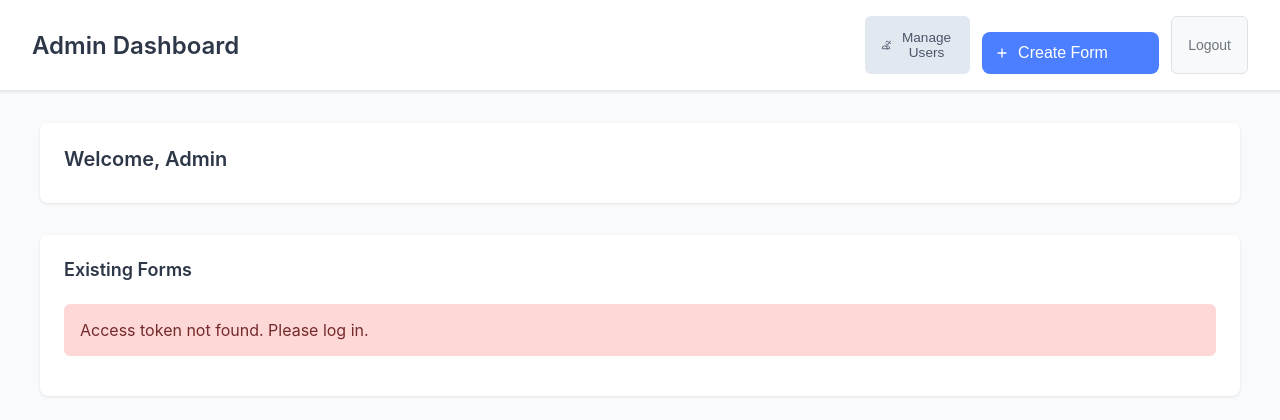
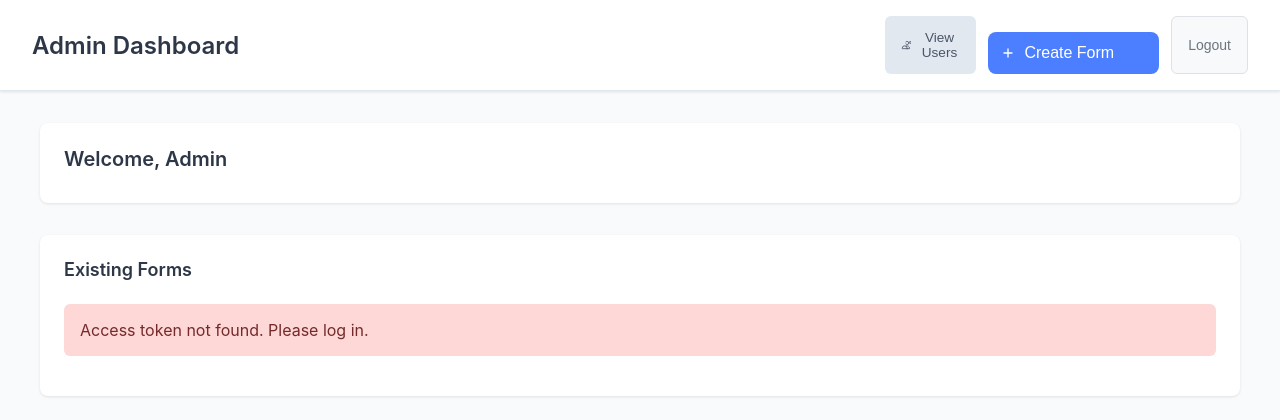
Before and after one commit to arjun-ms/EasyForms, a FastAPI app: page /admin in a window 1280 px wide. Shown: the top 420 px of the page. Run offline with FastAPI, Linux system fonts and the light colour scheme.

Commit message:
refactor(admin-dashboard): small edit

```diff
--- a/templates/admin-dashboard.html
+++ b/templates/admin-dashboard.html
@@ -14,7 +14,7 @@
           <svg class="icon" fill="none" stroke="currentColor" viewBox="0 0 24 24">
             <path stroke-linecap="round" stroke-linejoin="round" stroke-width="2" d="M12 4.354a4 4 0 110 5.292M15 21H3v-1a6 6 0 0112 0v1zm0 0h6v-1a6 6 0 00-9-5.197m13.5-9a2.5 2.5 0 11-5 0 2.5 2.5 0 015 0z" />
           </svg>
-          Manage Users
+          View Users
         </button>
         <button class="btn btn-primary" onclick="startNewForm()">
           <svg class="icon" fill="none" stroke="currentColor" viewBox="0 0 24 24">
```
